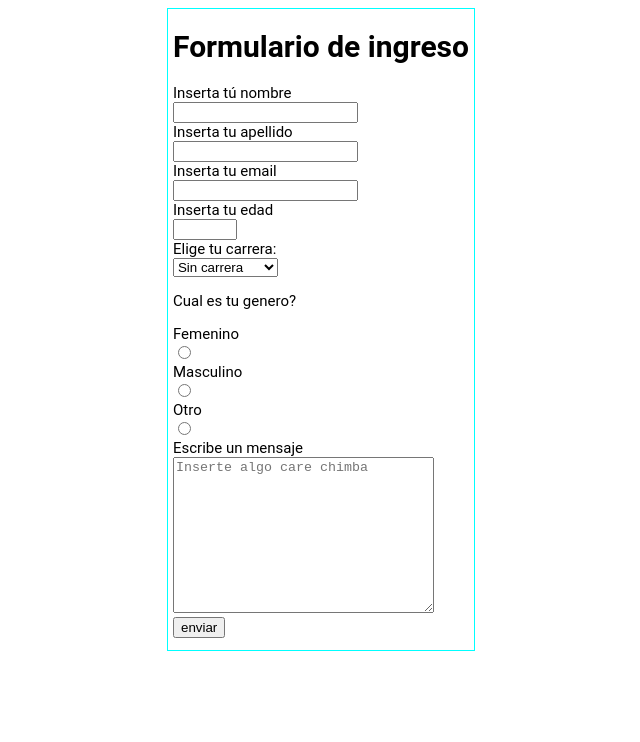
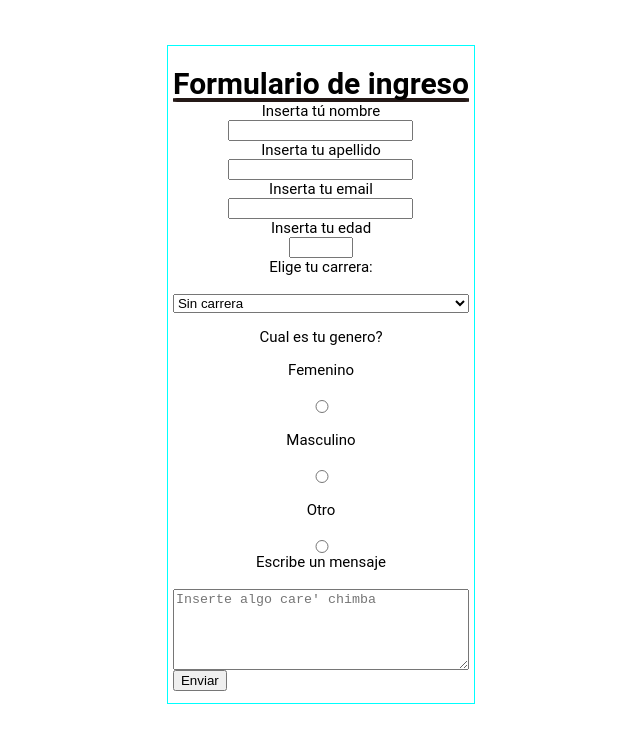
Before and after one commit to diegomg1999/formulary, a plain HTML site: page index.html in a window 1280 px wide. Shown: the whole page, without its empty margins (319-959 px from the left). Drawn offline with Linux system fonts and the light colour scheme.

Commit message:
5to commit

```diff
--- a/index.html
+++ b/index.html
@@ -11,6 +11,8 @@
     <div class="capsule">
     <form action="" method="post">
 
+
+        <div class="the-form">
         <div class="title">
             <h1>Formulario de ingreso</h1>
             </div>
@@ -18,23 +20,31 @@
             <div class="space-between"></div>
 
         <section class="nombres">
+            <div class="the-middle">
             <label for="nombre">Inserta tú nombre</label><br>
             <input type="text" id="nombre" name="name" required>
+        </div>
         </section>
 
         <section class="apellidos">
+            <div class="the-middle">
             <label for="apellido">Inserta tu apellido</label><br>
             <input type="text" id="apellido" name="last-name" required>
+        </div>
         </section>
 
         <section class="emails">
+            <div class="the-middle">
             <label for="email">Inserta tu email</label><br>
             <input type="mail" id="email" name="correo">
+        </div>
         </section>
 
         <section class="edades">
+            <div class="the-middle">
             <label for="edad">Inserta tu edad</label><br>
             <input type="number" id="edad" name="age" min="1" max="120" required>
+        </div>
         </section>
 
         <section class="carreras">
@@ -62,12 +72,14 @@
 
         <section class="the-message">
             <label for="mensage">Escribe un mensaje</label><br>
-            <textarea name="comentario" id="mensage" cols="30" rows="10" placeholder="Inserte algo care chimba"></textarea>
+            <textarea name="comentario" id="mensage" cols="30" rows="5" placeholder="Inserte algo care' chimba"></textarea>
         </section>
 
             <div class="submit-the-thing">
-            <input type="submit" value="enviar">
+            <input type="submit" value="Enviar">
             </div>
+
+        </div>
     </form>
 
 
--- a/styles.css
+++ b/styles.css
@@ -6,6 +6,7 @@ body {
 .capsule {
     display: flex;
     justify-content: center;
+    padding: 37px;
 }
 
 form {
@@ -13,3 +14,22 @@ form {
     border: 1px solid aqua;
     padding: 0px 5px 12px 5px;
 }
+
+.the-form section {
+    display: grid;
+    align-items: center;
+    text-align: center;
+}
+
+.title h1{
+    margin: 20px 0 -3px 0;
+}
+
+.space-between {
+    border: 2px solid #241917;
+    border-radius: 5%;
+}
+
+section .the-middle {
+    width: auto;
+}
```
